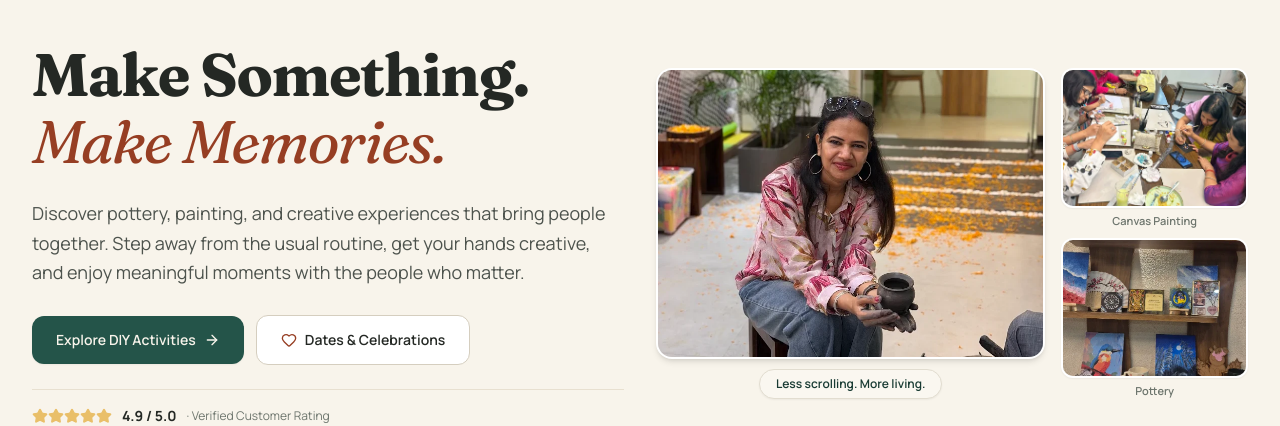
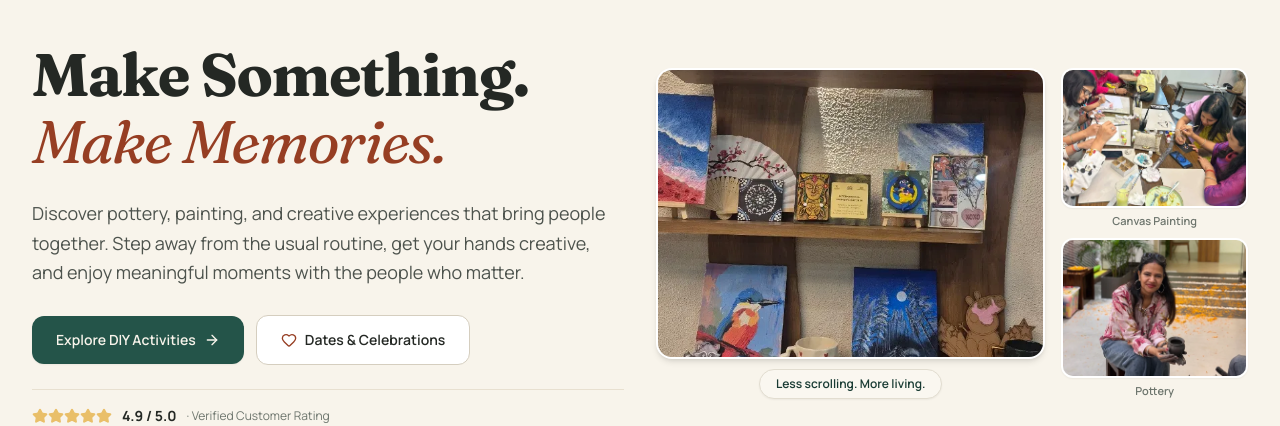
Before and after one commit to grow-owl/KaSaa-Experiences, a React (Vite) app: page / in a window 1280 px wide. Shown: the part 183-609 px from the top of the page. Built offline with nearby package versions, Linux system fonts and the light colour scheme; no server answers; the HTML template or start-up script is replaced by a standard one.

Commit message:
Image interchange

```diff
--- a/src/pages/HomePage.jsx
+++ b/src/pages/HomePage.jsx
@@ -109,15 +109,15 @@ export default function HomePage({ onOpenEnquiry }) {
             <div className="lg:col-span-6 relative">
               {/* Mobile: Full-width main card + 2 side-by-side cards below / Desktop: 8:4 column collage */}
               <div className="flex flex-col sm:grid sm:grid-cols-12 gap-3 sm:gap-4 items-center">
-                {/* Large Main Feature Card (Pottery focus) */}
+                {/* Large Main Feature Card (Collection of Work focus) */}
                 <div className="w-full sm:col-span-8 space-y-2.5 flex flex-col items-center">
                   <ImagePlaceholder
-                    src="/images/hero-pottery-hands.webp"
-                    alt="Hands shaping wet clay on an electric pottery wheel at KaSaa Experiences"
-                    title="Pottery Wheel Sessions"
-                    type="pottery"
+                    src="/images/collection_of_work.webp"
+                    alt="Finished handcrafted ceramic pottery and artwork on display at KaSaa Experiences"
+                    title="Handcrafted Art & Pottery"
+                    type="general"
                     aspectRatio="4/3"
-                    objectPosition="center top"
+                    objectPosition="center"
                     priority={true}
                     className="shadow-md border-2 border-white rounded-2xl w-full"
                   />
@@ -144,11 +144,12 @@ export default function HomePage({ onOpenEnquiry }) {
 
                   <div className="space-y-1.5">
                     <ImagePlaceholder
-                      src="/images/collection_of_work.webp"
-                      alt="Finished handcrafted ceramic pottery and artwork on display"
+                      src="/images/hero-pottery-hands.webp"
+                      alt="Lady holding a freshly made pottery pot at KaSaa Experiences"
                       title="Pottery"
                       type="pottery"
                       aspectRatio={null}
+                      objectPosition="center top"
                       className="aspect-[4/5] sm:aspect-4/3 shadow-xs border-2 border-white rounded-xl"
                     />
                     <div className="text-xs sm:text-[11px] font-semibold text-[#242824] sm:text-[#6D756D] text-center truncate">
```
